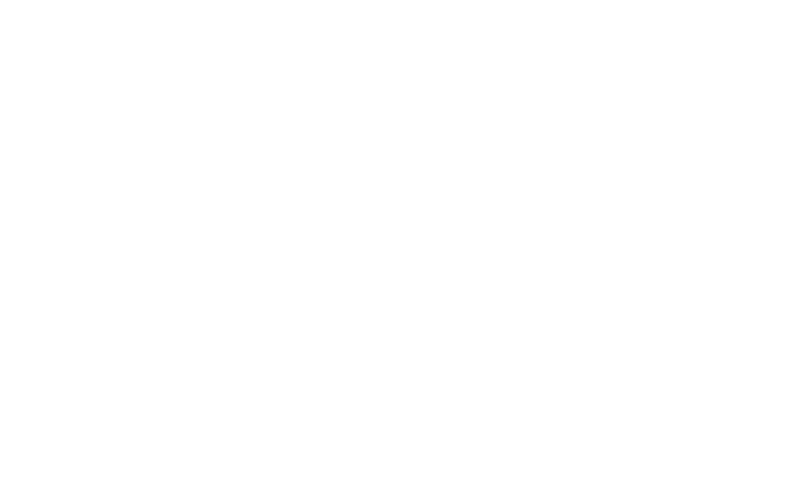
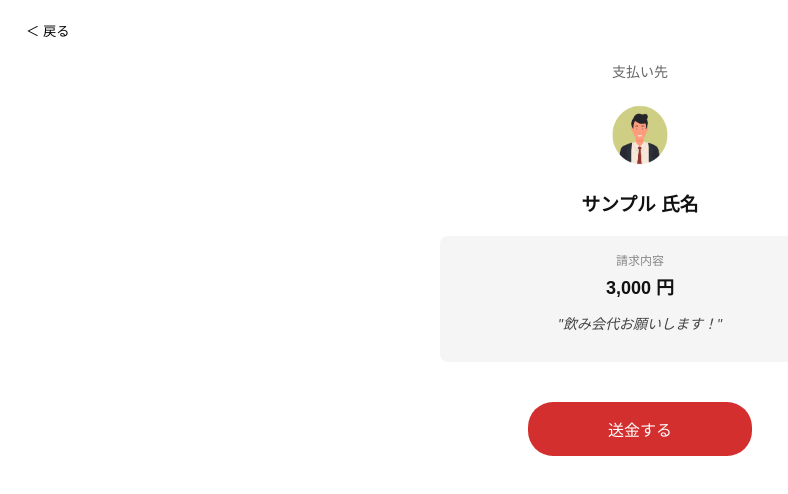
Before and after one commit to Bridge-wkk/team-vitamin-sea-project, a React (Create React App) app: page /payrequest in a window 1280 px wide. Before the commit this address had no page. Shown: the top 494 px of the page, without its empty margins (0-788 px from the left). Built offline with nearby package versions, Linux system fonts and the light colour scheme; no server answers.

Commit message:
請求リンクタップ後の支払い画面

```diff
--- /dev/null
+++ b/src/PayRequest.js
@@ -0,0 +1,83 @@
+import React, { useState, useEffect } from "react";
+import { useNavigate } from "react-router-dom";
+
+const PayRequest = () => {
+  const navigate = useNavigate();
+  const [myBalance, setMyBalance] = useState(0);
+
+  // ステップ8の要件：請求リンクから情報を取得する想定の固定データ [cite: 432, 434, 442]
+  const requestData = {
+    requesterName: "サンプル 氏名", // 請求元の名前
+    requesterIcon: "/images/human1.png", // 請求元のアイコン
+    amount: 3000, // 指定された請求金額
+    message: "飲み会代お願いします！" // 添付メッセージ
+  };
+
+  // 自分の残高を取得（送金可能かチェックするため）
+  useEffect(() => {
+    fetch("http://localhost:3010/user")
+      .then((res) => res.json())
+      .then((data) => setMyBalance(data.balance));
+  }, []);
+
+  const handlePay = () => {
+    // 実際の送金処理（自分の残高を減らす等）をここに記述 [cite: 345, 435]
+    console.log(`${requestData.amount}円を送金しました`);
+    navigate("/requestcomplete"); // 完了画面へ
+  };
+
+  // 残高不足チェック [cite: 317, 318]
+  const isBalanceLow = myBalance < requestData.amount;
+
+  return (
+    <div style={{ padding: '20px', textAlign: 'center', fontFamily: 'sans-serif' }}>
+      <header style={{ textAlign: 'left' }}>
+        <button onClick={() => navigate("/")} style={{ border: 'none', background: 'none', cursor: 'pointer' }}>
+          ＜ 戻る
+        </button>
+      </header>
+
+      <div style={{ marginTop: '20px' }}>
+        <p style={{ fontSize: '14px', color: '#666' }}>支払い先</p>
+        {/* 送信先アイコンを中央に配置 [cite: 202, 277] */}
+        <img
+          src={requestData.requesterIcon}
+          alt="請求元"
+          style={{ width: '80px', height: '80px', borderRadius: '50%', objectFit: 'cover' }}
+        />
+        <h3 style={{ margin: '10px 0' }}>{requestData.requesterName}</h3>
+      </div>
+
+      <div style={{ margin: '20px auto', padding: '15px', backgroundColor: '#f5f5f5', borderRadius: '8px', maxWidth: '400px' }}>
+        <p style={{ fontSize: '12px', margin: '0', color: '#888' }}>請求内容</p>
+        <p style={{ fontSize: '18px', fontWeight: 'bold', margin: '5px 0' }}>
+            {requestData.amount.toLocaleString()} 円
+        </p>
+        <p style={{ fontSize: '14px', color: '#444', fontStyle: 'italic' }}>"{requestData.message}"</p>
+      </div>
+
+      {isBalanceLow && (
+        <p style={{ color: 'red', fontSize: '12px' }}>※残高が不足しているため送金できません</p>
+      )}
+
+      <button
+        onClick={handlePay}
+        disabled={isBalanceLow}
+        style={{
+          marginTop: '20px',
+          padding: '15px 80px',
+          backgroundColor: isBalanceLow ? '#ccc' : '#d32f2f',
+          color: '#fff',
+          border: 'none',
+          borderRadius: '25px',
+          fontSize: '16px',
+          cursor: isBalanceLow ? 'not-allowed' : 'pointer'
+        }}
+      >
+        送金する
+      </button>
+    </div>
+  );
+};
+
+export default PayRequest;
--- a/src/Routers.js
+++ b/src/Routers.js
@@ -5,6 +5,7 @@ import Step4Screen from "./STEP4";
 import Step6Screen from './step6';
 import CreateRequest from "./CreateRequest";
 import RequestComplete from "./RequestComplete";
+import PayRequest from "./PayRequest";
 
 function Routers() {
   return (
@@ -16,6 +17,7 @@ function Routers() {
         <Route path="/step6" element={<Step6Screen />} />
         <Route path="/createrequest" element={<CreateRequest />} />
         <Route path="/requestcomplete" element={<RequestComplete />} />
+        <Route path="/payrequest" element={<PayRequest />} />
       </Routes>
     </BrowserRouter>
   );
```
